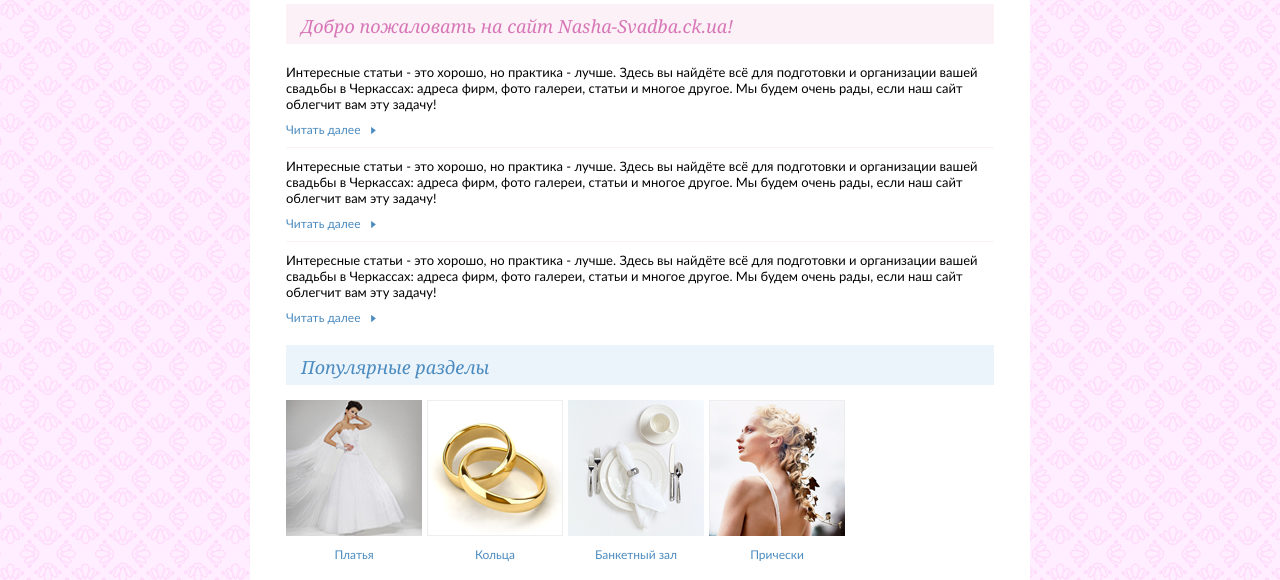
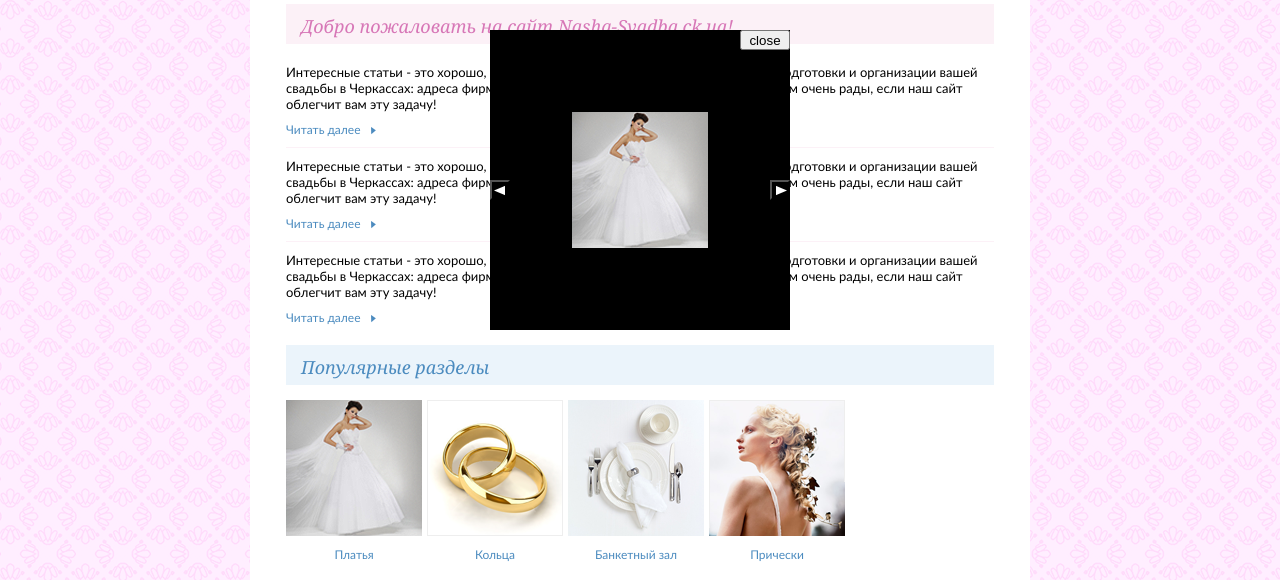
Before and after one commit to yana-tsulya/lesson13, a plain HTML site: page index.html in a window 1280 px wide. Both pictures are taken after a click on the link "Платья". Shown: the part 220-800 px from the top of the page. Drawn offline with Linux system fonts and the light colour scheme.

Commit message:
last js homework, not ready yet

```diff
--- a/index.html
+++ b/index.html
@@ -4,7 +4,7 @@
 <meta http-equiv="Content-Type" content="text/html; charset=utf-8" />
 <title>Index</title>
     <link rel="stylesheet" type="text/css" href="css/ui-darkness/jquery-ui-1.10.4.custom.min.css" />
-<link rel="stylesheet" type="text/css" href="styles/styles.css" />
+    <link rel="stylesheet" type="text/css" href="styles/styles.css" />
     <script src="js/jquery-1.10.2.js"></script>
     <script src="js/jquery-ui-1.10.4.custom.min.js"></script>
     <script src="js/application.js"></script>
@@ -40,7 +40,7 @@
 
 		<h3>Популярные разделы</h3>
 		<ul class="pictures">
-			<li><img id="dress" src="images/dress.png" alt="Платье" /><a href="#">Платья</a></li>
+			<li><a href="#"><img src="images/dress.png" alt="Платье" />Платья</a></li>
 			<li><a href="#"><img src="images/rings.png" alt="Кольца" />Кольца</a></li>
 			<li><a href="#"><img src="images/hall.png" alt="Банкетный зал" />Банкетный зал</a></li>
 			<li><a href="#"><img src="images/hairstyles.png" alt="Прически" />Прически</a></li>
@@ -86,6 +86,5 @@
 		</ul>
 	</div>
 </div>
-<div id="show" title="Просмотр фото"></div>
 </body>
 </html>
--- a/js/application.js
+++ b/js/application.js
@@ -1,20 +1,73 @@
 /**
  * Created by Yana on 17.02.14.
  */
-jQuery(function($){
+jQuery(document).ready(
+  function($){
+      $('body').append('<div class="modal"><button class="close">close</button><button class="left"></button><img src="" /><button class="right"></button></div>');
 
-    showPhoto();
+      var popup = $('.modal');
+      var ancore = $('.pictures>li a');
+      var closeButton = $('.close');
+      var leftButton = $('.modal .left');
+      var rightButton = $('.modal .right');
+      var popupImage = popup.find('img');
 
-    function showPhoto() {
-        $('#dress').on('click', function () {
-            $("#show").dialog({
-                width: 250,
-                height: 250,
-                resizable: false,
-                draggable: false,
-                modal: true
-            });
-           // $("#show").
-        });
-    }
-});
+      var imagesSrcArray = ['images/dress.png', 'images/rings.png', 'images/hall.png', 'images/hairstyles.png'];
+      var arrayLength = imagesSrcArray.length;
+
+      ancore.click(
+          function(){
+              event.preventDefault();
+
+              var clickImageSrc=$(this).find('img').attr('src');
+              var popupClass=popup.attr('class').split(" ")[1];
+
+
+              if (clickImageSrc != popupImage.attr('src')){
+                  popupImage.attr('src', clickImageSrc);
+              };
+              if (popupClass != $('active')){
+                  console.log('&&&&&');
+                  popup.addClass('active');
+              };
+          });
+
+      leftButton.click (
+          function(){
+
+              for (var i = 0; i < arrayLength; i++) {
+                  if (imagesSrcArray[i] == popupImage.attr('src')) {
+                      if(i === 0) {
+                          popupImage.attr('src', imagesSrcArray[arrayLength-1]);
+                      }
+                      else {
+                          popupImage.attr('src', imagesSrcArray[i-1]);
+                      };
+                  };
+              };
+          }
+      );
+
+      rightButton.click (
+          function(){
+
+              for (var i = 0; i < arrayLength; i++) {
+                  if (imagesSrcArray[i] == popupImage.attr('src')) {
+                      if(i === arrayLength-1) {
+                          popupImage.attr('src', imagesSrcArray[0]);
+                      }
+                      else {
+                          popupImage.attr('src', imagesSrcArray[i+1]);
+                      };
+                  };
+              };
+          }
+      );
+
+      closeButton.click (
+          function(){
+              popup.removeClass('active')
+          }
+      );
+
+  });
--- a/styles/styles.css
+++ b/styles/styles.css
@@ -164,3 +164,46 @@ ul.last-popular {
 	font: 11px "Trebuchet MS", sans-serif;
 	color: #949494;
 }
+
+.modal {
+    display: none;
+    position: fixed;
+    width: 300px;
+    height: 300px;
+    top: 50%;
+    left: 50%;
+    margin: -150px 0 0 -150px;
+    background: #000000;
+}
+.modal.active {
+    display: block;
+}
+.modal img {
+    position: relative;
+    top: 50%;
+    left: 50%;
+    margin: -68px 0 0 -68px;
+}
+.modal button {
+    position: absolute;
+    top: 50%;
+    height: 20px;
+    width: 20px;
+    cursor: pointer;
+}
+.modal button.close {
+    position: absolute;
+    top: 0;
+    right: 0;
+    height: 20px;
+    width: 50px;
+    cursor: pointer;
+}
+.modal button.left {
+    left: 0;
+    background: url(../images/button_left.png) no-repeat;
+}
+.modal button.right {
+    right: 0;
+    background: url(../images/button_right.png) no-repeat;
+}
```
Also changed, not shown: images/button_left.png (added), images/button_right.png (added).
